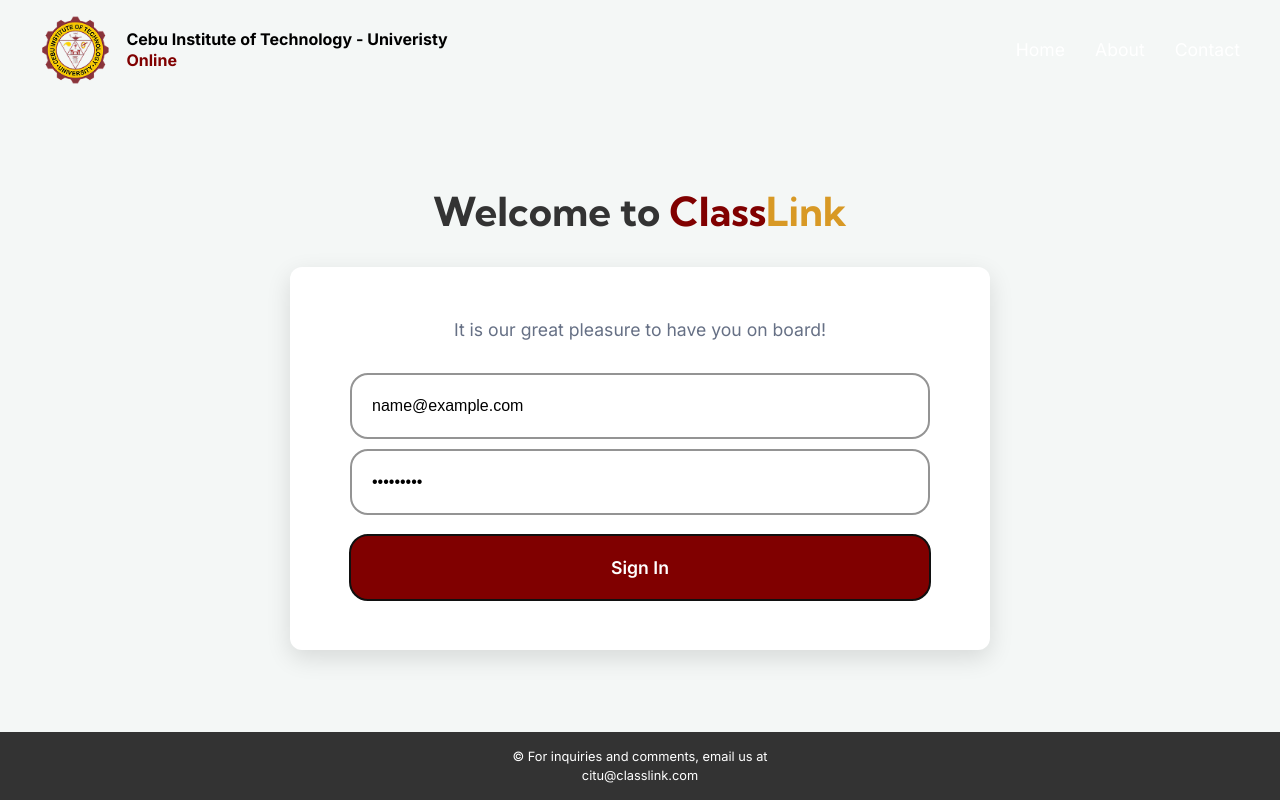
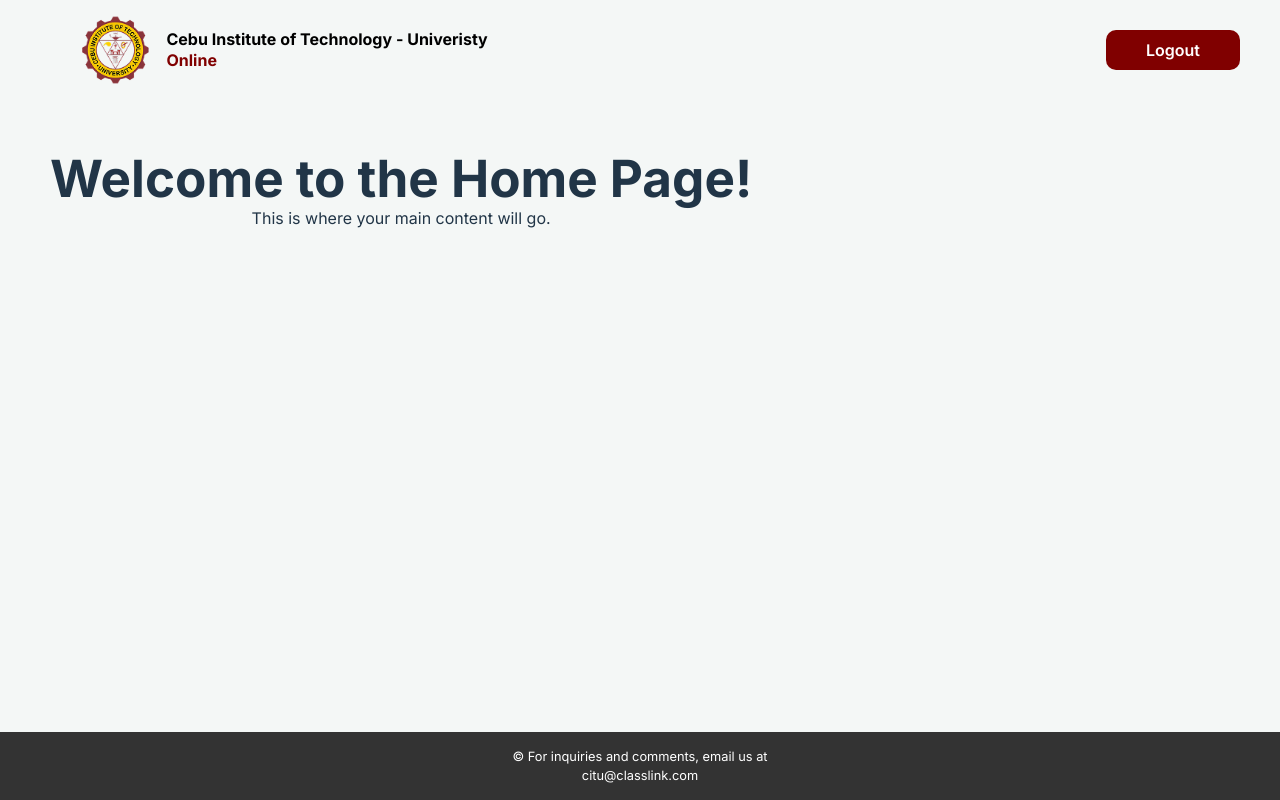
Before and after one commit to GIOnyx/ClassLink, a React (Vite) app in the folder client/: page / in a window 1280 px wide. Both pictures are taken after typing "name@example.com", "Sample123" into the empty fields and a click on the button "Sign In". Built offline with nearby package versions, Linux system fonts and the light colour scheme.

Commit message:
added brandheader to be used in login page

```diff
--- a/client/src/App.css
+++ b/client/src/App.css
@@ -1,8 +1,5 @@
 @import url('https://fonts.googleapis.com/css2?family=Inter:wght@400;600;700&display=swap');
 @import url('https://fonts.googleapis.com/css2?family=Kumbh+Sans:wght@700&display=swap');
-
-/* Reset and Base Styles */
-/* ...rest of your CSS... */
 
 /* Reset and Base Styles */
 * {
@@ -17,10 +14,18 @@
 }
 
 body {
-  font-family: 'Inter', sans-serif; /* <-- This is the new font */
+  font-family: 'Inter', sans-serif;
   -webkit-font-smoothing: antialiased;
   -moz-osx-font-smoothing: grayscale;
   background-color: #f4f7f6;
+}
+
+/* This container now correctly fills its parent, preventing scrolling */
+.page-container {
+  display: flex;
+  flex-direction: column; /* Stacks header on top of the form area */
+  width: 100%;
+  height: 100%; /* Changed from min-height: 100vh to fill its parent instead of the viewport */
 }
 
 .app-container {
@@ -29,12 +34,10 @@
   min-height: 100vh;
 }
 
+/* This is the main flexible area that grows to fill space between the header and footer */
 .main-content {
   flex: 1;
   display: flex;
-  justify-content: center;
-  align-items: center;
-  padding: 40px;
 }
 
 /* Navbar */
@@ -43,7 +46,6 @@
   justify-content: space-between;
   align-items: center;
   background-color: #f4f7f6;
-  color: white;
   padding: 0 40px;
   height: 100px;
 }
@@ -56,44 +58,66 @@
   line-height: 1.3;
   align-items: center;
   color: #000;
+  padding: 20px 40px;
 }
 
 .navbar-logo {
-  height: 70px; /* Adjust the height of your logo as needed */
+  height: 70px;
 }
 
 .online-text {
-  color: #800000; /* This is a common red color used for alerts */
+  color: #800000;
 }
 
 .navbar-links {
   list-style: none;
   display: flex;
+  align-items: center;
   gap: 30px;
   margin: 0;
   padding: 0;
 }
 
-.navbar-links li {
-  padding: 0;
-}
-
 .navbar-links a {
-  color: white;
+  color: #333;
   text-decoration: none;
   font-size: 1.1rem;
+  font-weight: 600;
   transition: color 0.3s;
 }
 
 .navbar-links a:hover {
-  color: #007bff;
+  color: #800000;
   text-decoration: none;
 }
 
+.notification-link .notification-icon {
+  display: block;
+}
+
+.logout-button {
+  font-family: 'Inter', sans-serif;
+  background-color: #800000;
+  color: white;
+  border: none;
+  border-radius: 10px;
+  padding: 10px 40px;
+  font-size: 1rem;
+  font-weight: 600;
+  cursor: pointer;
+  transition: background-color 0.3s;
+}
+
+.logout-button:hover {
+  background-color: #9b3434;
+}
+
 /* Login Form */
+/* This container fills the remaining space and centers its content */
 .login-container {
+  flex-grow: 1; /* This is the key change: it makes this container fill the rest of the page */
   display: flex;
-  flex-direction: column; /* This stacks the title on top of the form */
+  flex-direction: column;
   justify-content: center;
   align-items: center;
   width: 100%;
@@ -106,31 +130,33 @@
   box-shadow: 0 8px 24px rgba(0, 0, 0, 0.12);
   width: 100%;
   max-width: 700px;
+  text-align: center;
 }
 
 .login-form h2 {
   font-family: 'Inter', sans-serif;
-  font-size: 1.1rem;      /* Makes the font smaller */
-  color: #667085;          /* Sets the color */
-  font-weight: 400;       /* Makes the font regular, not bold */
+  font-size: 1.1rem;
+  color: #667085;
+  font-weight: 400;
   margin-bottom: 30px;
   text-align: center;
 }
 
 .login-title {
   font-family: 'Kumbh Sans', sans-serif;
-  font-size: 2.5rem;
+  font-size: 2rem;
   color: #333;
   text-align: center;
-  margin-bottom: 25px; /* Adds space between the title and the form */
+  margin-bottom: 25px;
+  margin-top: 130px; /* Add this line to move the title down */
 }
 
 .class-text {
-  color: #800000; /* This is a standard red color */
+  color: #800000;
 }
 
 .link-text {
-  color: #D89925; /* This is the hex code for gold */
+  color: #D89925;
 }
 
 .form-group {
--- a/client/src/App.jsx
+++ b/client/src/App.jsx
@@ -1,16 +1,41 @@
-import React from 'react';
+import React, { useState } from 'react';
 import Navbar from './components/Navbar.jsx';
 import Login from './components/Login.jsx';
 import Footer from './components/Footer.jsx';
 import './App.css';
 
+// A simple placeholder for your home page content
+const HomePage = () => {
+  return (
+    <div style={{ textAlign: 'center', padding: '50px' }}>
+      <h1>Welcome to the Home Page!</h1>
+      <p>This is where your main content will go.</p>
+    </div>
+  );
+};
+
 function App() {
+  const [isLoggedIn, setIsLoggedIn] = useState(false);
+
+  // This function will be passed to the Login component
+  const handleLoginSuccess = () => {
+    setIsLoggedIn(true);
+  };
+
   return (
     <div className="app-container">
-      <Navbar />
+      {/* Conditionally render Navbar or nothing */}
+      {isLoggedIn ? <Navbar /> : null}
+
       <main className="main-content">
-        <Login />
+        {/* Show Login page or Home page based on state */}
+        {!isLoggedIn ? (
+          <Login onLoginSuccess={handleLoginSuccess} />
+        ) : (
+          <HomePage />
+        )}
       </main>
+
       <Footer />
     </div>
   );
--- /dev/null
+++ b/client/src/components/BrandHeader.jsx
@@ -0,0 +1,16 @@
+import React from 'react';
+import '../App.css';
+
+const BrandHeader = () => {
+    return (
+        <div className="navbar-brand">
+        <img src="/CIT-logo.png" alt="CIT-U Logo" className="navbar-logo" />
+        <div className="navbar-text">
+            <p>Cebu Institute of Technology - Univeristy</p>
+            <p><span className="online-text">Online</span></p>
+        </div>
+        </div>
+    );
+};
+
+export default BrandHeader;
--- a/client/src/components/Login.jsx
+++ b/client/src/components/Login.jsx
@@ -1,22 +1,24 @@
 import React, { useState } from 'react';
-import '../App.css'; // We'll use the same CSS file for simplicity
+import '../App.css';
+import BrandHeader from './BrandHeader.jsx'; // Import the reusable brand header
 
-const Login = () => {
-  // State for email, password, and error messages
+// The component accepts a function `onLoginSuccess` to notify the parent when to switch pages.
+    const Login = ({ onLoginSuccess }) => {
+    // State for managing form inputs and validation errors
     const [email, setEmail] = useState('');
     const [password, setPassword] = useState('');
     const [errors, setErrors] = useState({});
 
-  // Function to handle form validation
+    // Function to validate the form inputs
     const validateForm = () => {
         const newErrors = {};
-        // Email validation: checks for presence and basic format
+        // Email validation
         if (!email) {
         newErrors.email = 'Email is required';
         } else if (!/\S+@\S+\.\S+/.test(email)) {
         newErrors.email = 'Email address is invalid';
         }
-        // Password validation: checks for presence and minimum length
+        // Password validation
         if (!password) {
         newErrors.password = 'Password is required';
         } else if (password.length < 6) {
@@ -25,25 +27,34 @@
         return newErrors;
     };
 
-    // Function to handle form submission
+    // Function to handle the form submission event
     const handleSubmit = (event) => {
-        event.preventDefault(); // Prevent default form submission
+        event.preventDefault(); // Prevents the browser from reloading the page
         const formErrors = validateForm();
         if (Object.keys(formErrors).length > 0) {
+        // If there are errors, update the state to display them
         setErrors(formErrors);
         } else {
-        // If no errors, proceed with login logic
+        // If validation passes, proceed with login logic
         console.log('Login successful:', { email, password });
         alert('Sign in successful!');
-        setErrors({}); // Clear errors on successful submission
+        setErrors({}); // Clear any previous errors
+        onLoginSuccess(); // Call the function from App.jsx to switch to the home page
         }
     };
 
     return (
+        // This container manages the overall page layout
+        <div className="page-container">
+        {/* The BrandHeader is now at the top and will be positioned left by default */}
+        <BrandHeader />
+
+        {/* This container centers the remaining content */}
         <div className="login-container">
             <h2 className="login-title">
             Welcome to <span className="class-text">Class</span><span className="link-text">Link</span>
             </h2>
+
             <form onSubmit={handleSubmit} className="login-form">
             <h2>It is our great pleasure to have you on board!</h2>
             <div className="form-group">
@@ -71,6 +82,7 @@
             <button type="submit" className="signin-button">Sign In</button>
             </form>
         </div>
+        </div>
     );
 };
 
--- a/client/src/components/Navbar.jsx
+++ b/client/src/components/Navbar.jsx
@@ -1,20 +1,19 @@
 import React from 'react';
+import BrandHeader from './BrandHeader.jsx'; // Import the new component
 import '../App.css';
 
 const Navbar = () => {
     return (
         <nav className="navbar">
-        <div className="navbar-brand">
-            <img src="/CIT-logo.png" alt="CIT-U Logo" className="navbar-logo" />
-            <div className="navbar-text">
-                <p>Cebu Institute of Technology - Univeristy</p>
-                <p><span className="online-text">Online</span></p>
-            </div>
-        </div>
+        <BrandHeader /> {/* Use the new component here */}
+
         <ul className="navbar-links">
-            <li><a href="#home">Home</a></li>
-            <li><a href="#about">About</a></li>
-            <li><a href="#contact">Contact</a></li>
+            <li>
+            <a href="#notifications" className="notification-link">{/*...icon svg...*/}</a>
+            </li>
+            <li>
+            <button className="logout-button">Logout</button>
+            </li>
         </ul>
         </nav>
     );
```
Lines whose indentation alone changed are shown as unchanged.
